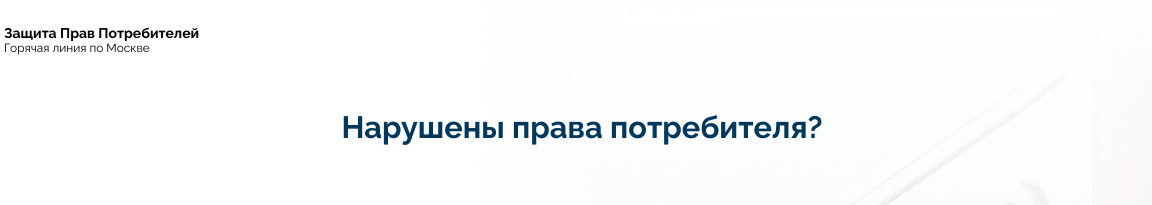
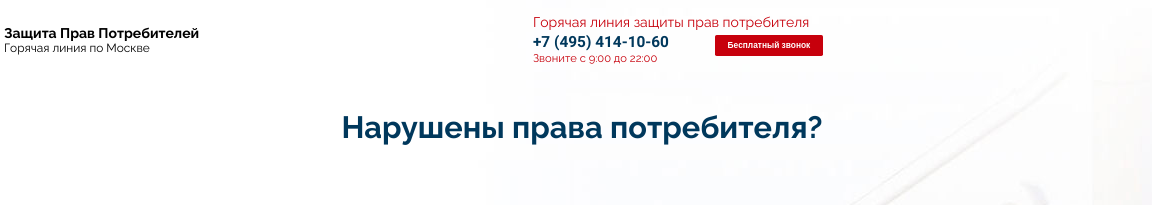
Before and after one commit to MikeIv/ZashitaPravPotrebitelya, a website: page src/index.html in a window 1280 px wide. Shown: the top 205 px of the page, 58-1210 px from the left. Drawn offline with Linux system fonts and the light colour scheme.

Commit message:
add media

```diff
--- a/src/index.html
+++ b/src/index.html
@@ -26,6 +26,23 @@
                 <p class="header__txt header__txt--size-x">Горячая линия по Москве</p>
             </div>
         </div>
+
+        <div class="header__col-desktop">
+            <p class="header__txt header__txt--desk-header">Горячая линия защиты прав потребителя</p>
+            <div class="header__desktop-row">
+                <div class="header__desktop-col">
+                    <a href="tel:+74954141060" class="header__phone">+7 (495) 414-10-60</a>
+                    <p class="header__txt header__txt--desk-time">Звоните с 9:00 до
+                        22:00</p>
+                </div>
+
+                <button class="header__btn">Бесплатный звонок</button>
+            </div>
+
+        </div>
+
+
+
 
         <img src="/img/i_gz.svg" alt="герб России" class="header__logo">
     </div>
--- a/src/less/blocks/header.less
+++ b/src/less/blocks/header.less
@@ -88,3 +88,84 @@
 .header__txt--bold {
   font-weight: bold;
 }
+
+
+/*--- desctop col --*/
+.header__col-desktop {
+  display: none;
+}
+
+
+/*--- media ---*/
+@media screen and (min-width: 700px) {
+
+  .header__col-desktop {
+    display: flex;
+    flex-direction: column;
+    justify-content: flex-start;
+    flex-shrink: 1;
+
+    margin: 0;
+    padding: 0;
+  }
+
+  .header__txt--desk-header {
+    width: 100%;
+
+    margin: 0;
+    margin-bottom: 0.2rem;
+    padding: 0;
+
+    font-size: 1em;
+    color: @red;
+  }
+
+  .header__desktop-row {
+    display: flex;
+
+    align-items: center;
+
+    width: 100%;
+
+    margin: 0;
+    padding: 0;
+  }
+
+  .header__desktop-col {
+    display: flex;
+    flex-direction: column;
+    justify-content: flex-start;
+
+    width: 12em;
+
+    margin: 0;
+    margin-right: 1em;
+    padding: 0;
+  }
+
+  .header__phone {
+    margin: 0;
+    padding: 0;
+
+    font-family: @font-family-roboto;
+    font-size: 1.1em;
+    font-weight: bold;
+    color: @dark;
+    text-decoration: none;
+
+    cursor: pointer;
+  }
+
+  .header__txt--desk-time {
+    font-size: 0.8em;
+    color: @red;
+  }
+
+
+  .header__btn {
+    .btn();
+
+    font-size: 0.6rem;
+  }
+
+}
--- a/src/less/blocks/page.less
+++ b/src/less/blocks/page.less
@@ -9,9 +9,8 @@
   display: grid;
   grid-template-areas:
   "header"
-  "main"
-  "footer";
-  grid-template-rows: 60px 1fr 300px;
+  "main";
+  grid-template-rows: 60px 1fr;
   grid-template-columns: 1fr;
 
   min-height: 100vh;
```
Also changed, not shown: src/html/header.html (+17 -0 lines), build/css/style.css, build/css/style.min.css, build/index.html, src/css/style.css.
